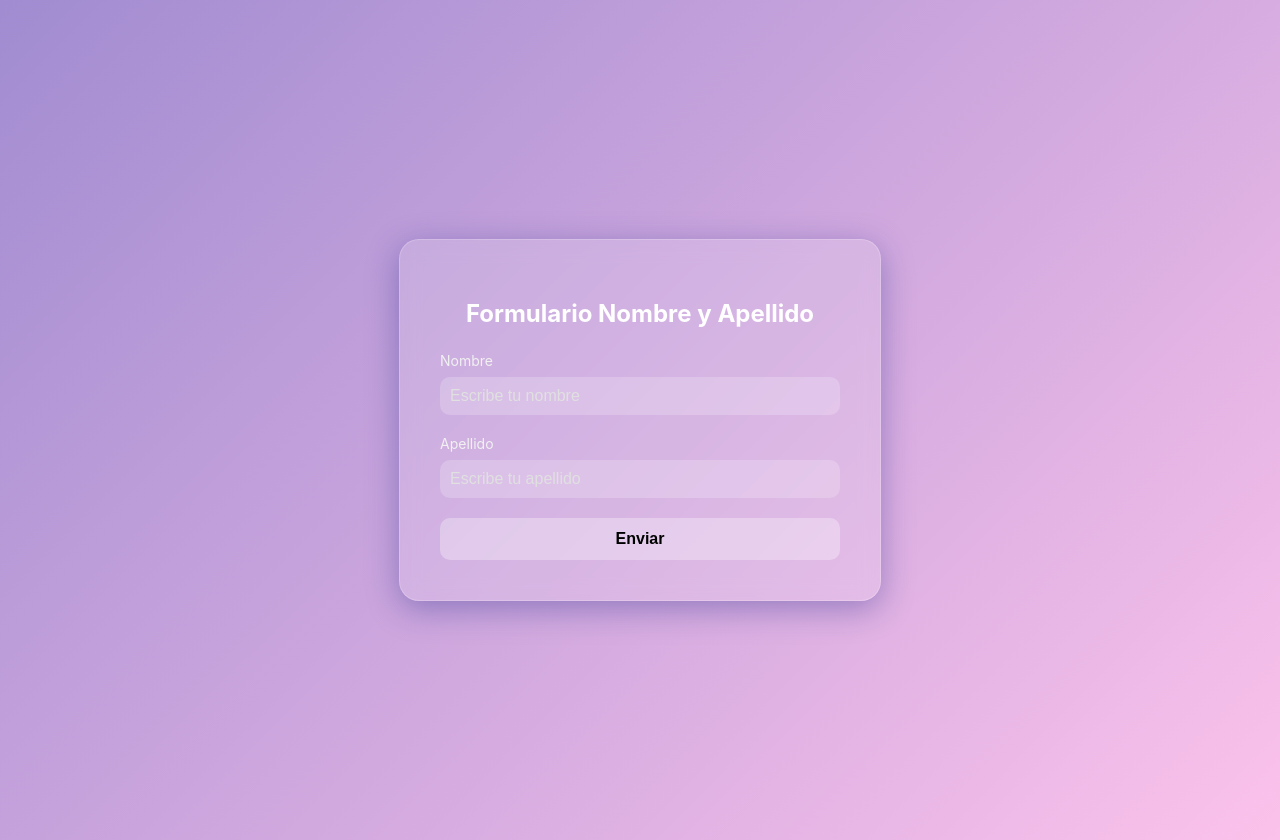
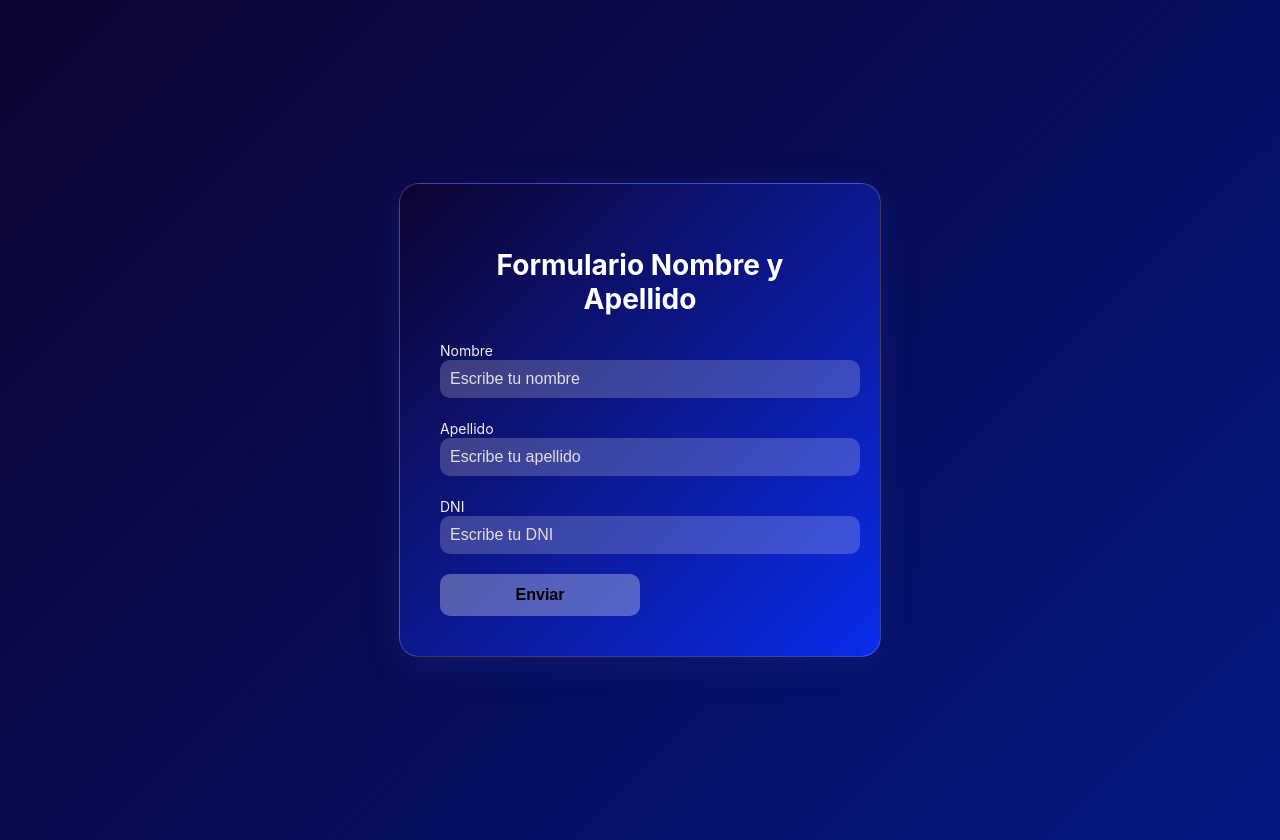
Before and after one commit to GastooCom/Proyecto-APRA, a React (Create React App) app in the folder proyecto-apra/: page / in a window 1280 px wide. Built offline with nearby package versions, Linux system fonts and the light colour scheme.

Commit message:
Modificando el css

```diff
--- a/proyecto-apra/src/components/FormularioRegistrarse.jsx
+++ b/proyecto-apra/src/components/FormularioRegistrarse.jsx
@@ -5,6 +5,7 @@ import "../css/FormularioRegistrarse.css";
 const FormularioRegistrarse = ({ titulo = "Formulario Nombre y Apellido" }) => {
     const [nombre, setNombre] = useState('');
     const [apellido, setApellido] = useState('');
+    const [dni, setDNI] = useState('');
     const navigate = useNavigate();
 
     const handleSubmit = (e) => {
@@ -41,6 +42,16 @@ const FormularioRegistrarse = ({ titulo = "Formulario Nombre y Apellido" }) => {
                     />
                 </div>
 
+                 <div className="form-group">
+                    <label>DNI</label>
+                    <input
+                        type="text"
+                        value={dni}
+                        onChange={(e) => setDNI(e.target.value)}
+                        placeholder="Escribe tu DNI"
+                    />
+                </div>
+
                 <button type="submit">Enviar</button>
             </form>
         </div>
--- a/proyecto-apra/src/css/FormularioRegistrarse.css
+++ b/proyecto-apra/src/css/FormularioRegistrarse.css
@@ -4,13 +4,13 @@
     display: flex;
     align-items: center;
     justify-content: center;
-    background: linear-gradient(135deg, #a18cd1, #fbc2eb);
+    background: linear-gradient(135deg, #0d0430, #041680);
     padding: 20px;
 }
 
 /* Panel glassmorphism */
 .glass-form {
-    background: rgba(255, 255, 255, 0.15);
+    background: linear-gradient(135deg, #0d0430, #0a2ceb);
     border-radius: 20px;
     padding: 40px;
     width: 100%;
@@ -25,15 +25,15 @@
 .glass-form h2 {
     text-align: center;
     margin-bottom: 24px;
-    font-size: 24px;
+    font-size: 28px;
     color: #ffffff;
+    font-weight: bold;
 }
 
 /* Grupo de inputs */
 .form-group {
+    position: relative;
     margin-bottom: 20px;
-    display: flex;
-    flex-direction: column;
 }
 
 .form-group label {
@@ -43,6 +43,19 @@
 }
 
 .form-group input {
+    width: 100%;
+    padding: 10px;
+    border-radius: 10px;
+    border: none;
+    background: rgba(255, 255, 255, 0.2);
+    color: #fff;
+    font-size: 16px;
+    outline: none;
+    transition: background 0.3s ease;
+}
+
+.DNI{
+    width: 100%;
     padding: 10px;
     border-radius: 10px;
     border: none;
@@ -63,7 +76,9 @@
 
 /* Botón */
 .glass-form button {
-    width: 100%;
+
+    text-align: center;
+    width: 50%;
     padding: 12px;
     border-radius: 10px;
     border: none;
@@ -72,9 +87,9 @@
     font-weight: bold;
     font-size: 16px;
     cursor: pointer;
-    transition: background 0.3s ease;
+    transition: opacity 0.3s ease;
 }
 
 .glass-form button:hover {
-    background: rgba(255, 255, 255, 0.5);
+    opacity: 0.9;
 }
```
